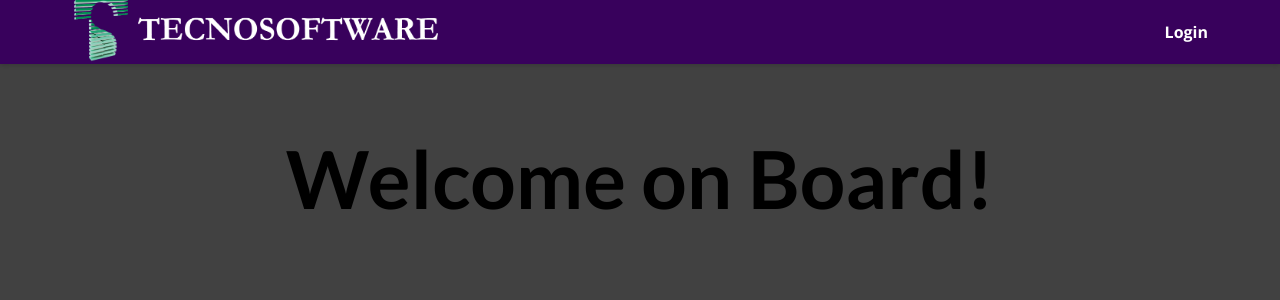
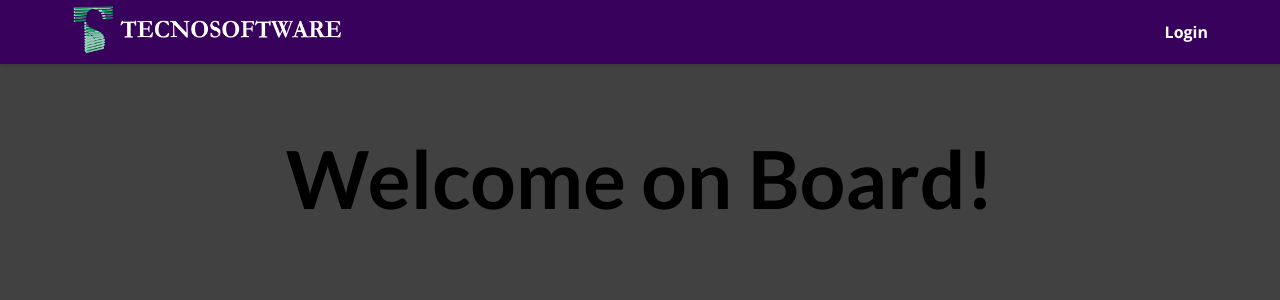
Before and after one commit to augu17/ExposicionTecno, a React (Create React App) app: page / in a window 1280 px wide. Shown: the top 300 px of the page. Built offline with nearby package versions, Linux system fonts and the light colour scheme.

Commit message:
odio trabajar con imagenes

```diff
--- a/src/components/Layout/MainNavigation.module.css
+++ b/src/components/Layout/MainNavigation.module.css
@@ -174,8 +174,8 @@
 }
 
 .imgWeb {
-  width: 34%;
-  height: 34%;
+  width: 25%;
+  height: 25%;
 }
 
 .imgCelVertical {
```
